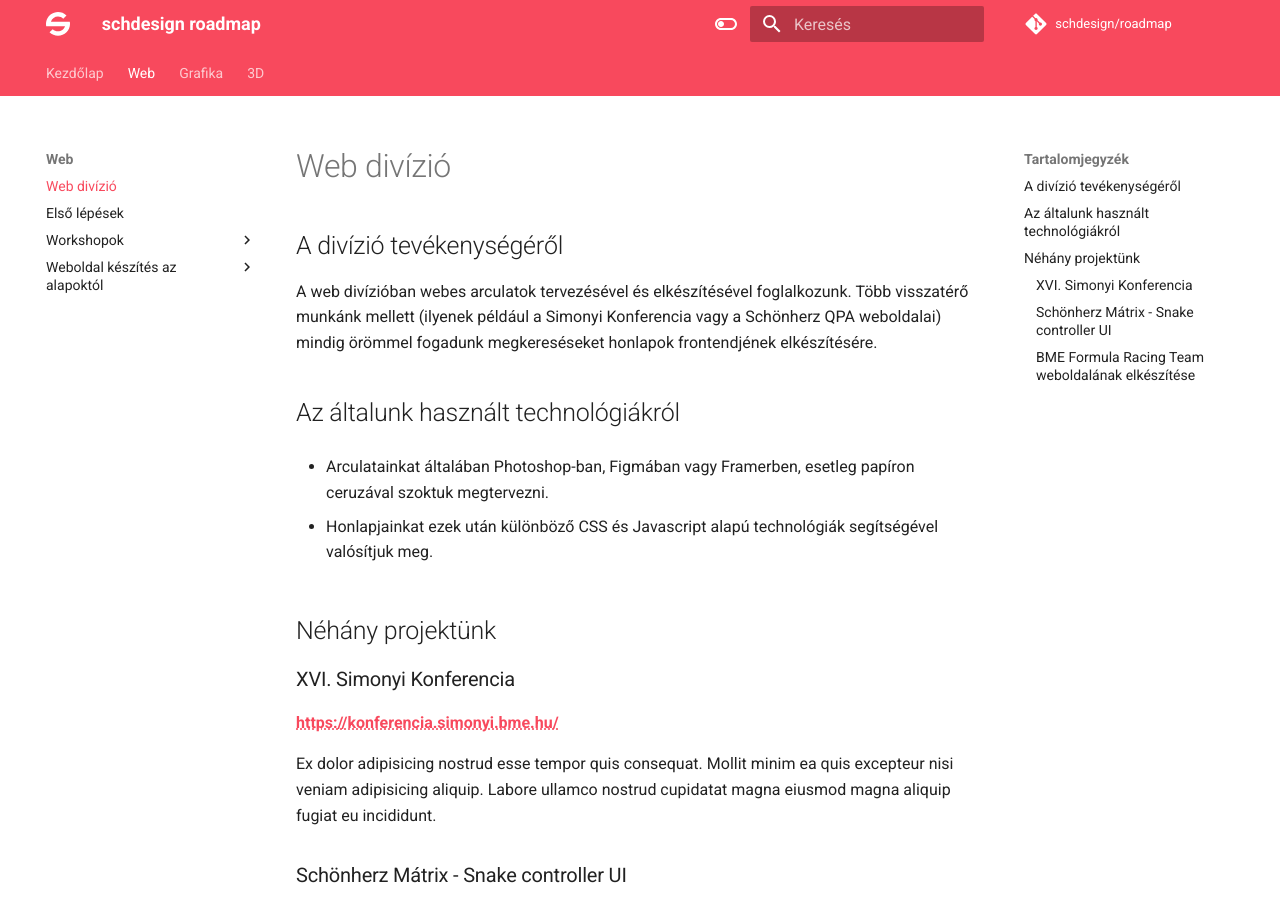
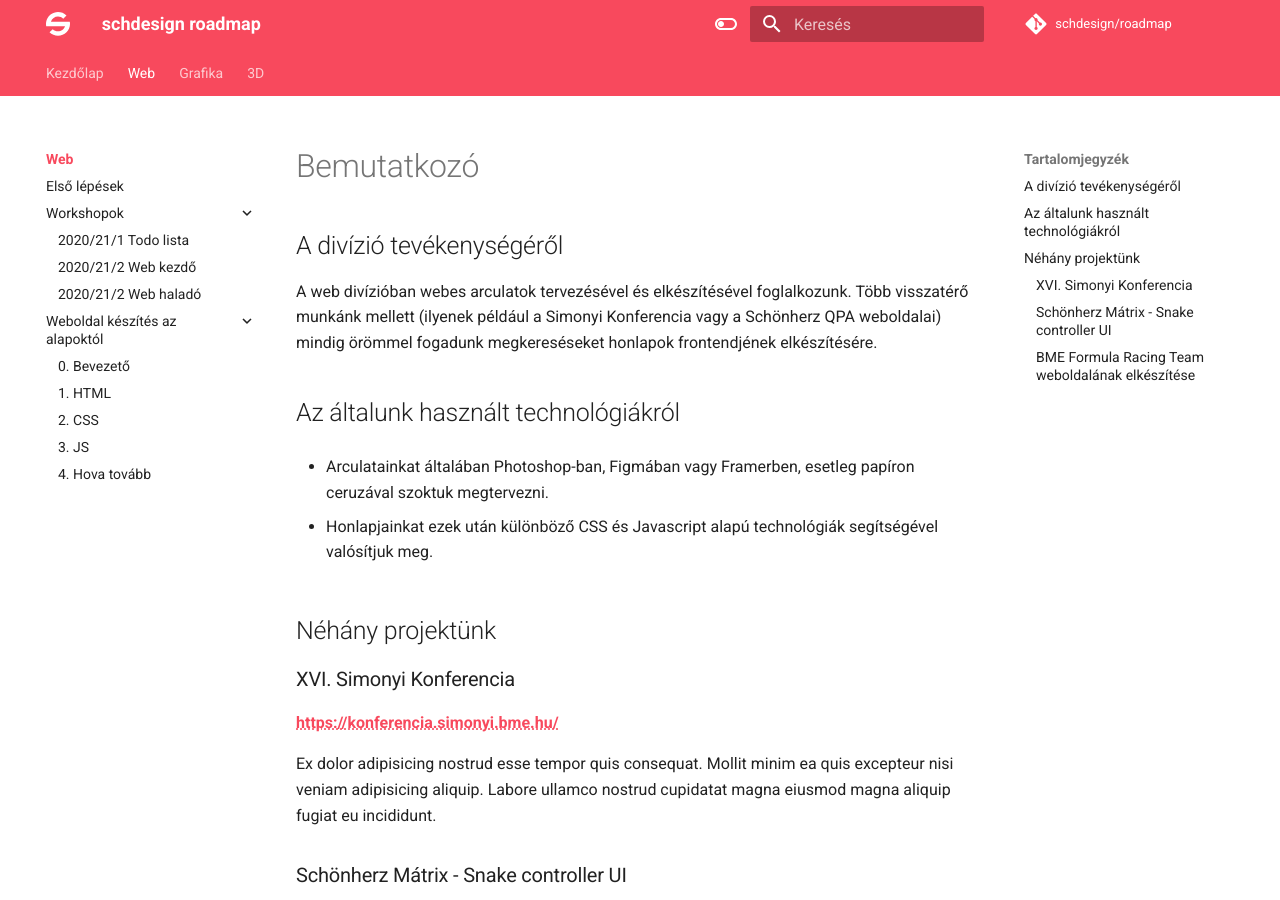
Before and after one commit to simonyiszk/schdesign-roadmap, an MkDocs documentation site: the page built from docs/web/index.md, in a window 1280 px wide and 900 px high. Built offline with MkDocs 1.6.1 and Material for MkDocs 9.7.7, drawn with Linux system fonts in a browser that asks for light colours.

Commit message:
changed division.md files into index.md files so the URL is cleaner

```diff
--- a/.gitlab-ci.yml
+++ b/.gitlab-ci.yml
@@ -5,7 +5,7 @@
 mkdocs:
   stage: build
   image:
-    name: squidfunk/mkdocs-material:7.1.8
+    name: squidfunk/mkdocs-material:7.1.7
     entrypoint: [""]
   script:
     - mkdocs build
--- a/docs/web/division.md
+++ b/docs/web/index.md
@@ -1,3 +1,5 @@
+# Bemutatkozó
+
 ## A divízió tevékenységéről
 
 A web divízióban webes arculatok tervezésével és elkészítésével foglalkozunk. Több visszatérő munkánk mellett (ilyenek például a Simonyi Konferencia vagy a Schönherz QPA weboldalai) mindig örömmel fogadunk megkereséseket honlapok frontendjének elkészítésére.
--- a/mkdocs.yml
+++ b/mkdocs.yml
@@ -26,9 +26,12 @@
   search_index_only: true
   # Default values, taken from mkdocs_theme.yml
   features:
-     - navigation.instant
+    - navigation.instant
     #- navigation.sections
-     - navigation.tabs
+    - navigation.tabs
+    #- navigation.tabs.sticky
+    - navigation.expand
+    - navigation.indexes
   language: hu
   palette:
     - media: "(prefers-color-scheme: light)"
@@ -123,25 +126,25 @@
 # Page tree
 nav:
   - Kezdőlap:
-    - Kezdőlap: index.md
+    - index.md
     - Design Principles: workshop/2021-02-26.md
     - Markdown Alapok: alapok.md
     - Rólunk: rolunk.md
   - Web:
-    - Web divízió: web/division.md
+    - web/index.md
     - Első lépések: web/elso-lepesek.md
     - Workshopok:
       - 2020/21/1 Todo lista: web/workshop/2020-21-1_todo-list.md
       - 2020/21/2 Web kezdő: web/workshop/2021-02-22.md
       - 2020/21/2 Web haladó: web/workshop/2021-03-03.md
     - Weboldal készítés az alapoktól:
-      - 0. Bevezetés: web/tutorial/step-by-step/bevezeto.md
+      - 0. Bevezető: web/tutorial/step-by-step/bevezeto.md
       - 1. HTML: web/tutorial/step-by-step/html.md
       - 2. CSS: web/tutorial/step-by-step/css.md
       - 3. JS: web/tutorial/step-by-step/js.md
       - 4. Hova tovább: web/tutorial/step-by-step/hova-tovabb.md
   - Grafika:
-    - Grafika divízió: grafika/division.md
+    - grafika/index.md
     - Hasznos oldalak: grafika/grafika-hasznos.md
     - Workshopok:
       - 2020/21/2 Photoshop kezdő: grafika/workshop/2021-02-24.md
@@ -149,7 +152,7 @@
       - 2020/21/2 Illusztrator kezdő: grafika/workshop/2021-03-08.md
       - 2020/21/2 Illusztrator haladó: grafika/workshop/2021-03-17.md
   - 3D:
-    - 3D divízió: 3d/division.md
+    - 3d/index.md
     - Interfész - 1.: 3d/interfesz-1.md
     - Interfész - 2.: 3d/interfesz-2.md
     - Denoising: 3d/denoising.md
```
Also changed, not shown: docs/3d/index.md (renamed from docs/3d/division.md, +1 -1 lines), docs/grafika/division.md (deleted, +0 -1 lines), docs/grafika/index.md (added, +3 -0 lines), 2 other files.
